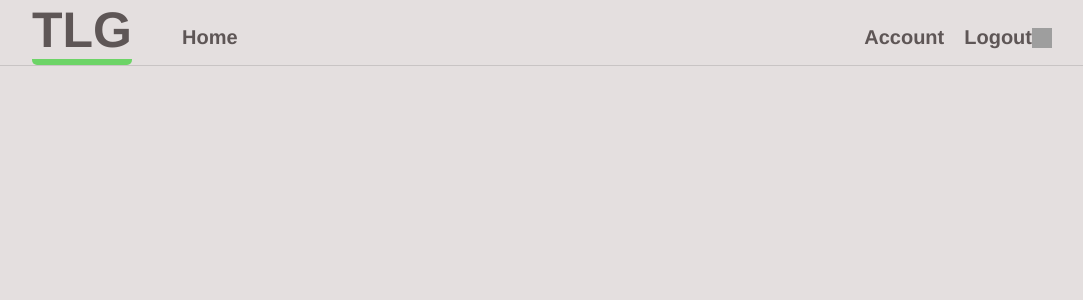
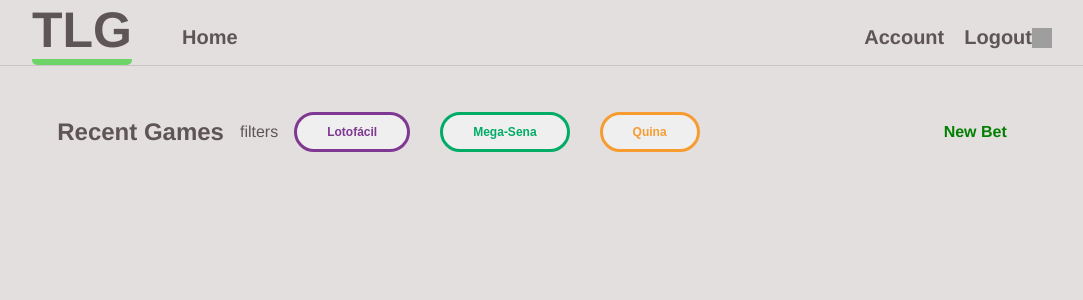
Before and after one commit to johnnyfers/TGL-APP-REACT, a React (Create React App) app: page /games in a window 1280 px wide. Shown: the top 300 px of the page, without its empty margins (108-1191 px from the left). Built offline with nearby package versions, Linux system fonts and the light colour scheme; data requests are answered from the project's data file; grey boxes are pictures that could not be loaded.

Commit message:
all pages and components are probably set

```diff
--- a/src/components/Apresentation/index.tsx
+++ b/src/components/AuthForms/Apresentation/index.tsx
@@ -1,6 +1,6 @@
 import { H2, H1, GreenStuff } from "./styles";
 
-import { Section, HelperDiv } from "../UI/Auth/index"
+import { Section, HelperDiv } from "../../UI/Auth/index"
 
 export default function Apresentation(){
     return (
--- a/src/components/AuthForms/Login/index.tsx
+++ b/src/components/AuthForms/Login/index.tsx
@@ -1,5 +1,6 @@
-import {Section, HelperDiv, Form, Input,InputButton, BackButton } from '../../UI/Auth/index'
-import { Span} from "./styles";
+import { Section, HelperDiv, Form, Input, InputButton, BackButton } from '../../UI/Auth/index'
+import { Span } from "./styles";
+import { Link } from 'react-router-dom'
 
 
 export default function LoginForm() {
@@ -18,13 +19,18 @@ export default function LoginForm() {
                     type='password'
                     placeholder='Password'
                 />
-                <Span> I Forgot My Password</Span>
+                <Link style={{ textDecoration: 'none' }} to='/reset'>
+                    <Span> I Forgot My Password</Span>
+                </Link>
                 <InputButton><i>Log In</i></InputButton>
             </Form>
 
-            <BackButton><i>Sign Up</i></BackButton>
 
-
+            <Link style={{ textDecoration: 'none' }} to='/register'>
+                <BackButton>
+                    <i>Sign Up</i>
+                </BackButton>
+            </Link>
 
         </Section>)
 }
--- a/src/components/AuthForms/Register/index.tsx
+++ b/src/components/AuthForms/Register/index.tsx
@@ -1,4 +1,5 @@
 import { Section, HelperDiv, Form, Input, InputButton, BackButton } from '../../UI/Auth/index'
+import { Link } from 'react-router-dom'
 
 export default function RegisterForm() {
     return (
@@ -24,7 +25,11 @@ export default function RegisterForm() {
                 <InputButton><i>Register</i></InputButton>
             </Form>
 
-            <BackButton><i>Back</i></BackButton>
+            <Link style={{ textDecoration: 'none' }} to='/login'>
+                <BackButton>
+                    <i>Back</i>
+                </BackButton>
+            </Link>
 
         </Section>)
 }
--- a/src/components/AuthForms/Reset/index.tsx
+++ b/src/components/AuthForms/Reset/index.tsx
@@ -1,4 +1,5 @@
 import { Section, HelperDiv, Form, Input, InputButton, BackButton } from '../../UI/Auth/index'
+import { Link } from 'react-router-dom'
 
 export default function ResetForm() {
     return (
@@ -15,7 +16,12 @@ export default function ResetForm() {
                 <InputButton><i>Send Link</i></InputButton>
             </Form>
 
-            <BackButton><i>Back</i></BackButton>
+
+            <Link style={{ textDecoration: 'none' }} to='/login'>
+                <BackButton>
+                    <i>Back</i>
+                </BackButton>
+            </Link>
 
         </Section>)
 }
--- /dev/null
+++ b/src/components/Games/index.tsx
@@ -0,0 +1,55 @@
+import { useEffect, useState } from "react";
+import { Link } from "react-router-dom";
+import { SelectGame } from "../NewBet/Bet/Content/styles";
+import Layout from "../UI/Layout";
+import { RecentGames, CardGame, Span, DivHelper } from "./styles";
+
+type ItemTypes = {
+    type: string
+    description: string
+    range: number
+    price: number
+    color: string
+    'max-number': number
+    'min-cart-value': number
+}
+
+export default function GamesPage() {
+    const [items, setItems] = useState([])
+
+    useEffect(() => {
+        fetch('http://localhost:3005/types')
+            .then(res => res.json())
+            .then(data => {
+                setItems(data)
+            })
+    }, [])
+
+    return (
+        <Layout>
+            <CardGame>
+                <RecentGames>
+                    <DivHelper>
+                        <h2>Recent Games</h2>
+                        <Span>filters</Span>
+                        <div>
+                            {items && items.map((item: ItemTypes, index: number) =>
+                                <SelectGame key={index} color={item.color} >{item.type}</SelectGame>
+                            )}
+                        </div>
+                    </DivHelper>
+                    <Link
+                        to='/newbet'
+                        style={{
+                            textDecoration: 'none',
+                            color: 'green',
+                            fontWeight: 'bold',
+                            fontSize: '2rem;'
+                        }}>
+                        New Bet
+                    </Link>
+                </RecentGames>
+            </CardGame>
+        </Layout>
+    )
+}
--- /dev/null
+++ b/src/components/Games/styles.tsx
@@ -0,0 +1,36 @@
+import styles from 'styled-components'
+
+export const CardGame = styles.section`
+    flex-direction: column;
+    width: 100%;
+    box-sizing: border-box;
+    display: flex;
+    margin-bottom: 20px;
+`
+
+export const Card2 = styles.section`
+    width: 25%;
+    box-sizing: border-box;
+    display: flex;
+`
+
+export const RecentGames = styles.div`
+    margin-top: 2rem;
+    display: flex;
+    width: 100%;
+    box-sizing: border-box;
+    align-items: center;
+    justify-content: space-around;
+`
+
+export const Span = styles.span`
+    margin-right: 1rem;
+    margin-left: 1rem;
+`
+
+export const DivHelper = styles.div`
+    display: flex;
+    width: 70%;
+    box-sizing: border-box;
+    align-items: center;
+`
--- a/src/components/UI/Layout/index.tsx
+++ b/src/components/UI/Layout/index.tsx
@@ -7,4 +7,5 @@ const Layout = styles.div`
     padding-left: 100px;
     padding-right: 100px;
 `
+
 export default Layout
--- a/src/pages/Games.tsx
+++ b/src/pages/Games.tsx
@@ -1,3 +1,4 @@
+import GamesPage from "../components/Games";
 import MainHeader from "../components/UI/Header/index";
 
 export default function Games() {
@@ -5,6 +6,7 @@ export default function Games() {
     return (
         <>
             <MainHeader />
+            <GamesPage/>
         </>
     )
 
--- a/src/pages/Login.tsx
+++ b/src/pages/Login.tsx
@@ -1,4 +1,4 @@
-import Apresentation from '../components/Apresentation'
+import Apresentation from '../components/AuthForms/Apresentation'
 import LoginForm from '../components/AuthForms/Login'
 import {Container} from '../components/UI/Auth/index'
 
--- a/src/pages/Register.tsx
+++ b/src/pages/Register.tsx
@@ -1,4 +1,4 @@
-import Apresentation from "../components/Apresentation";
+import Apresentation from "../components/AuthForms/Apresentation";
 import RegisterForm from "../components/AuthForms/Register";
 import { Container } from "../components/UI/Auth";
 
--- a/src/pages/Reset.tsx
+++ b/src/pages/Reset.tsx
@@ -1,4 +1,4 @@
-import Apresentation from "../components/Apresentation";
+import Apresentation from "../components/AuthForms/Apresentation";
 import ResetForm from "../components/AuthForms/Reset";
 import { Container } from "../components/UI/Auth";
 
```
Also changed, not shown: src/components/AuthForms/Apresentation/styles.tsx (renamed from src/components/Apresentation/styles.tsx).
